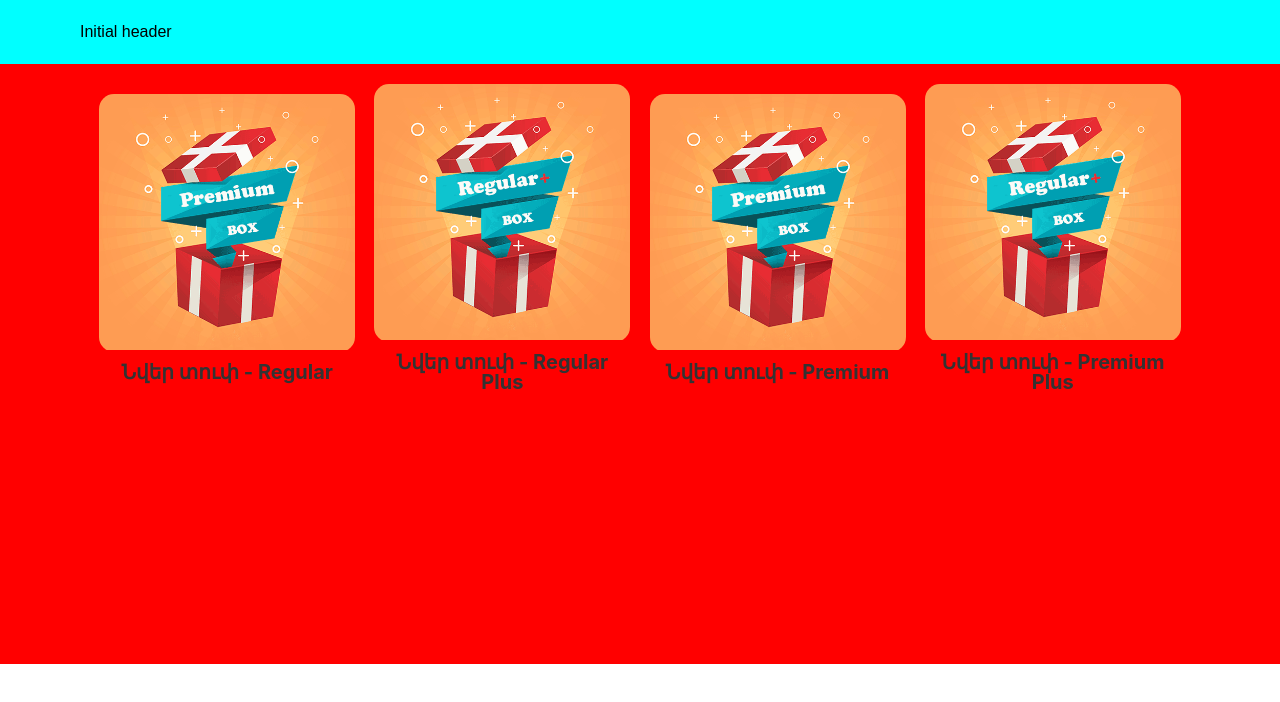
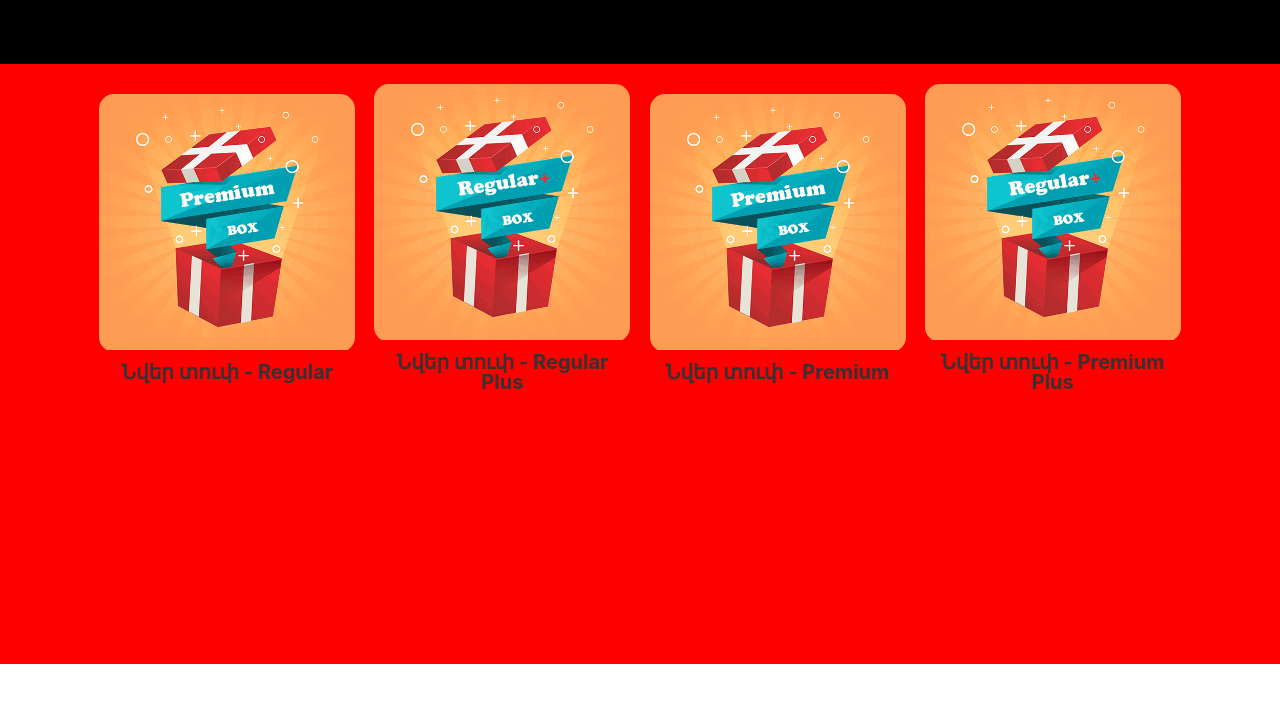
Before and after one commit to VBakaryan/react-web-app, a React (Create React App) app: page / in a window 1280 px wide. Shown: the top 702 px of the page. Built offline with nearby package versions, Linux system fonts and the light colour scheme.

Commit message:
Changed to use effect for header scrolling

```diff
--- a/src/containers/Header/Header.js
+++ b/src/containers/Header/Header.js
@@ -1,4 +1,4 @@
-import React, {useState} from 'react';
+import React, {useEffect, useState} from 'react';
 
 import './Header.scss';
 
@@ -6,20 +6,20 @@ const Header = () => {
     const [isScrolled, setIsScrolled] = useState(false);
 
     const listenScrollEvent = (e) => {
-        if (window.scrollY > 400) {
+        if (window.scrollY > 100) {
             setIsScrolled(true);
         } else {
             setIsScrolled(false);
         }
     }
 
-    const componentDidMount = () => {
-        window.addEventListener('scroll', listenScrollEvent)
-    }
+    useEffect(() => {
+        window.addEventListener('scroll', listenScrollEvent);
+    }, []);
 
     return (
         <div>
-            <header id='app-header' className={isScrolled ? 'app-header--scrolled' : 'app-header'}>Initial header</header>
+            <header id='app-header' className={`app-header ${isScrolled} ? 'app-header--scrolled' : ''}`}>Initial header</header>
         </div>
     )
 }
--- a/src/containers/Header/Header.scss
+++ b/src/containers/Header/Header.scss
@@ -8,7 +8,7 @@
     padding: 0 180px;
     transition: background-color .2s ease-in-out;
     z-index: 100;
-    background: aqua;
+    background: black;
 }
 @media (max-width: 1600px) {
     .app-header {
```
